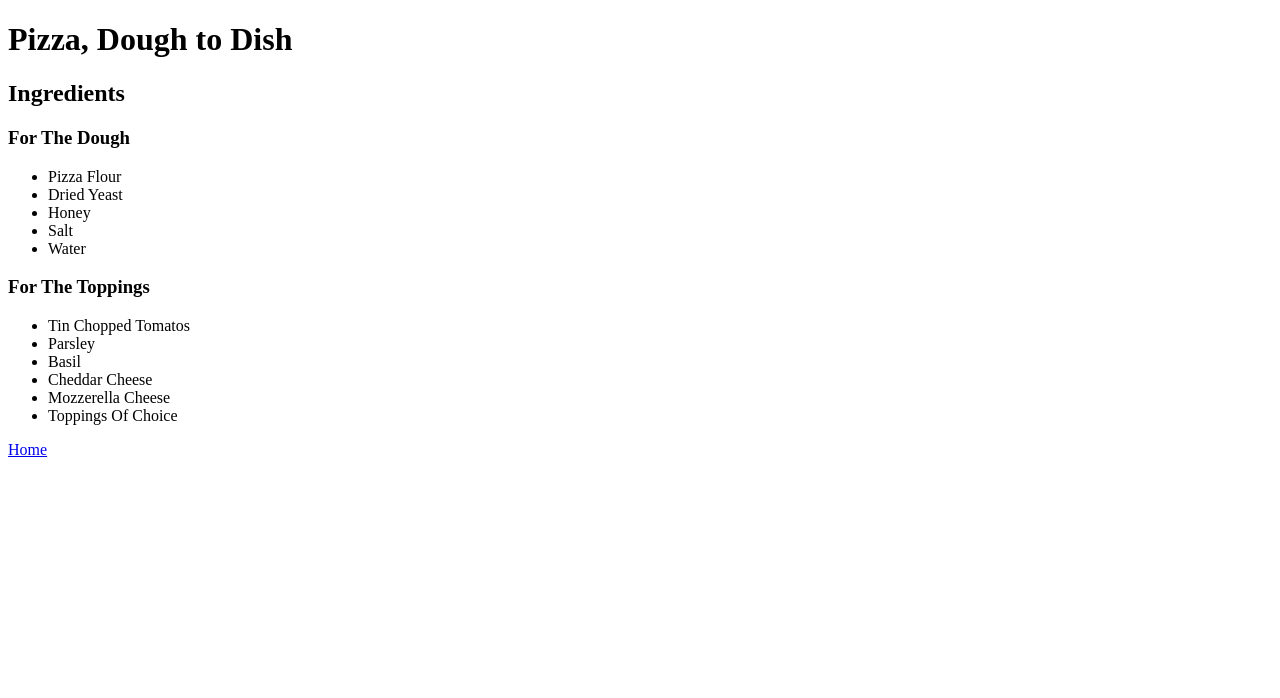
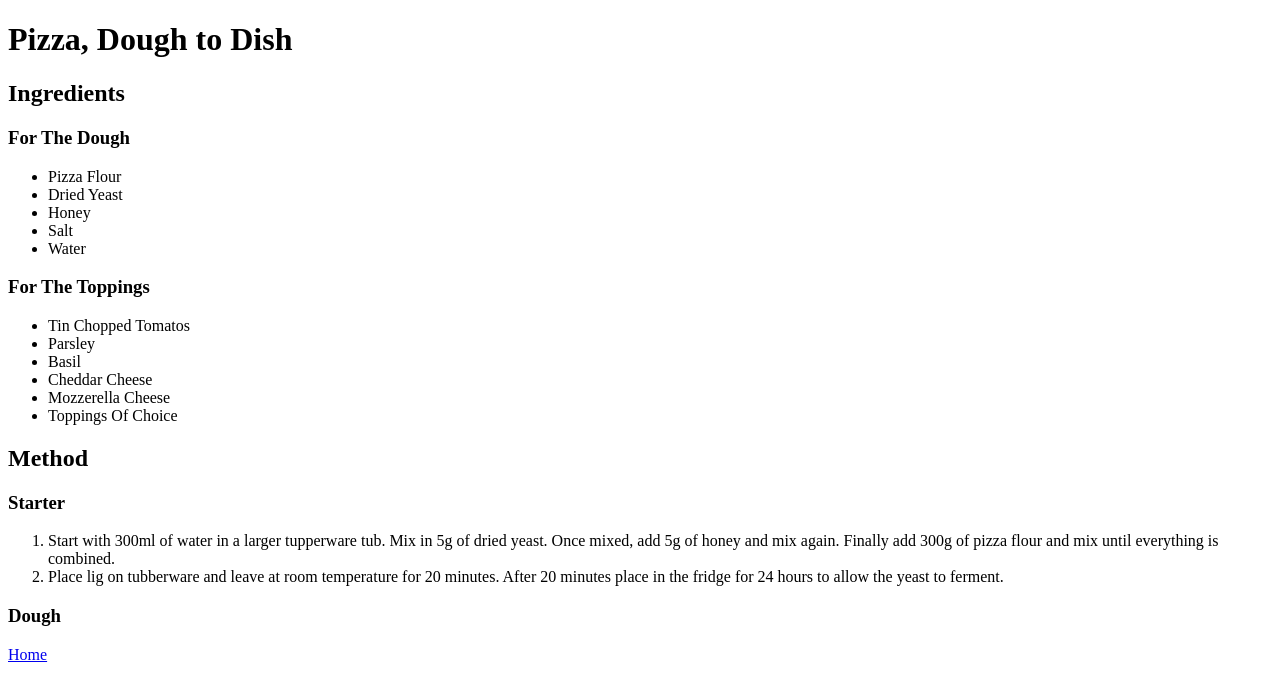
Before and after one commit to tweakle-games/odin-recipes, a plain HTML site: page recipes/pizzadough.html in a window 1280 px wide. Drawn offline with Linux system fonts and the light colour scheme.

Commit message:
added starter method

```diff
--- a/recipes/pizzadough.html
+++ b/recipes/pizzadough.html
@@ -27,6 +27,22 @@
                 <li>Toppings Of Choice</li>
             </ul>
 
+    <h2>Method</h2>
+        <h3>Starter</h3>
+            <ol>
+                <li>
+                    Start with 300ml of water in a larger tupperware tub. Mix in 5g of
+                    dried yeast. Once mixed, add 5g of honey and mix again. Finally add
+                    300g of pizza flour and mix until everything is combined.
+                </li>
+                <li>
+                    Place lig on tubberware and leave at room temperature for 20 minutes.
+                    After 20 minutes place in the fridge for 24 hours to allow the yeast
+                    to ferment.
+                </li>
+            </ol>
+        <h3>Dough</h3>
+
     <a href="../index.html">Home</a>
 </body>
 </html>
```
